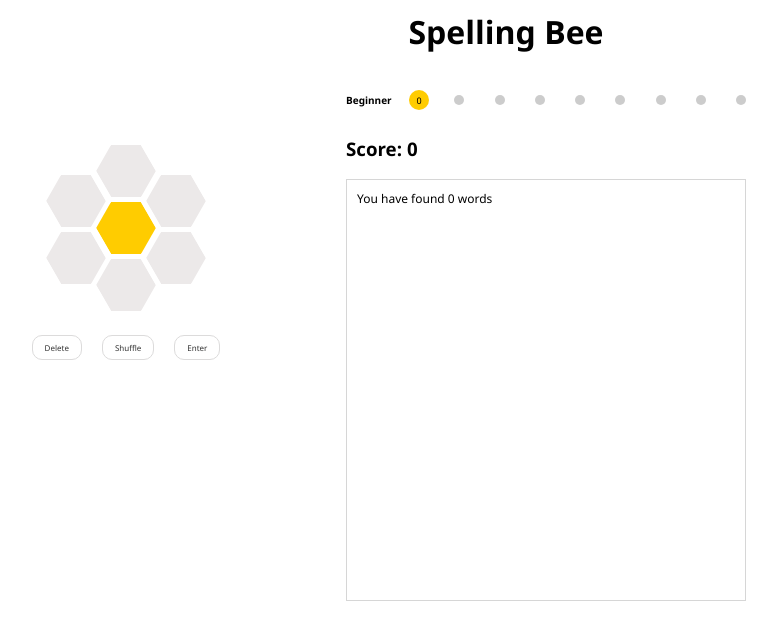
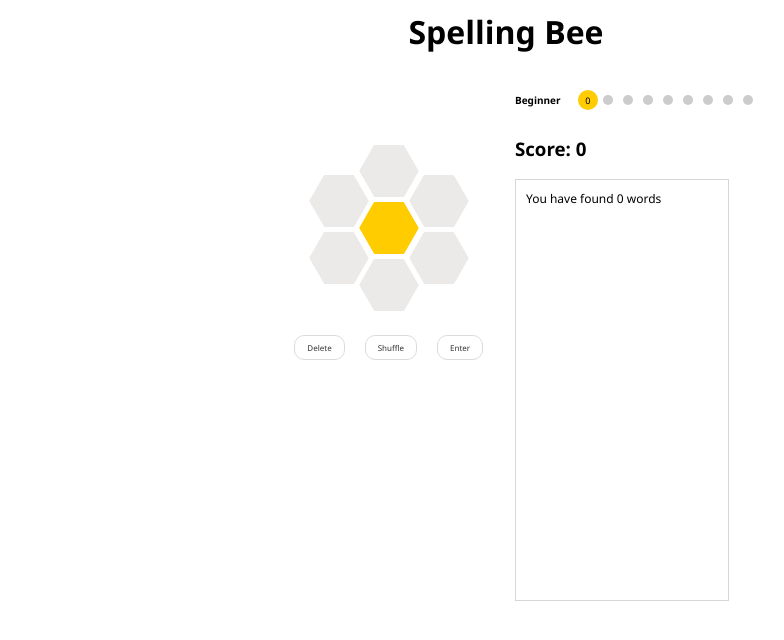
Before and after one commit to lucaslalima-2/spelling-bee, a Flask app: template templates/index.html in a window 1280 px wide. Shown: the top 640 px of the page, without its empty margins (134-918 px from the left). Run offline with Flask 2, Linux system fonts and the light colour scheme; the template is opened without the code that fills it, so the values that code supplies are empty; parts of the project's set-up code (start-up, migrations or seed data) failed here and were passed over.

Commit message:
Wrapped game in div to center; renamed rank_indicator to rank_pointer

```diff
--- a/static/script.js
+++ b/static/script.js
@@ -136,7 +136,7 @@ function updateWordList(word){
 function updateRank(){
   let rank_status = document.getElementById("rank-status");
   let rank_index = 0;
-  let rank_indicator = document.querySelector(".rank-indicator");
+  let rank_pointer = document.querySelector(".rank-pointer");
   const nodes = document.querySelectorAll(".rank-node");
 
   // Iterates over thresholds and sets rank
@@ -149,8 +149,8 @@ function updateRank(){
 
   // Determines target node for positioning
   let target_node = nodes[rank_index];
-  const left_offset = target_node.offsetLeft + target_node.offsetWidth/2 - rank_indicator.offsetWidth/2;
-  rank_indicator.style.left = `${left_offset}px`;
+  const left_offset = target_node.offsetLeft + target_node.offsetWidth/2 - rank_pointer.offsetWidth/2;
+  rank_pointer.style.left = `${left_offset}px`;
 }// function
 
 // Function clears answer input field on Enter click
--- a/static/style.css
+++ b/static/style.css
@@ -7,6 +7,12 @@ body {
 #title {
   text-align: center;
   margin: 10px 0 0 0;
+}
+
+#game-container {
+  display:flex;
+  justify-content: center;
+  width: 100%;
 }
 
 #game-layout {
@@ -247,7 +253,7 @@ body {
   background-color: #ffcc00;
 }
 
-.rank-indicator {
+.rank-pointer {
   position: absolute;
   /* top: -10px; */
   width: 20px;
--- a/templates/index.html
+++ b/templates/index.html
@@ -8,11 +8,9 @@
     <!-- Header -->
     <h1 id="title">Spelling Bee</h1>
 
-    <!-- Panagram (for debug purposes)-->
-    <!-- <p class="panagram">Today's Panagram: {{panagram}}</p> -->
-
+    <div id="game-container">
       <div id="game-layout">
-      <!-- Honeycomb letters and entry field -->
+        <!-- Left Column -->
         <div id="left-column">
 
           <!-- Correct submission pop-up animation -->
@@ -65,7 +63,7 @@
               <div class="rank-node" data-index="6"></div>
               <div class="rank-node" data-index="7"></div>
               <div class="rank-node"  data-index="8"></div>
-            <div class="rank-indicator"><span id="rank-score">0</span></div>
+              <div class="rank-pointer"><span id="rank-score">0</span></div>
             </div>
           </div> <!-- rank container -->
 
@@ -86,6 +84,7 @@
 
         </div> <!-- right column -->
       </div> <!-- game layout -->
+    </div> <!-- game container-->
 
     <!-- Inline script: define the variable -->
     <script>
```
Lines whose indentation alone changed are shown as unchanged.
